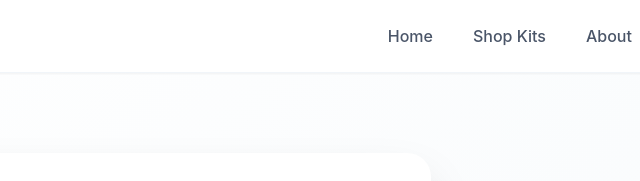
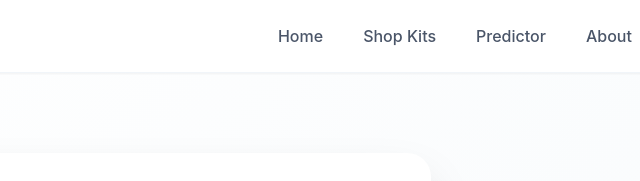
Before and after one commit to nikonlikes/nikonlikes.github.io, a website: page 404.html in a window 1280 px wide. Shown: the top 181 px of the page, 509-1149 px from the left. Drawn offline with Linux system fonts and the light colour scheme.

Commit message:
fixed nav

```diff
--- a/404.html
+++ b/404.html
@@ -23,6 +23,7 @@
           <ul class="nav-menu">
             <li><a href="index.html">Home</a></li>
             <li><a href="kits.html">Shop Kits</a></li>
+            <li><a href="predictor.html">Predictor</a></li>
             <li><a href="about.html">About</a></li>
             <li><a href="cart.html" class="cart-link" aria-label="Shopping cart">Cart (<span id="cart-count">0</span>)</a></li>
           </ul>
```
Also changed, not shown: about.html (+1 -0 lines), cart.html (+1 -0 lines), kit-detail.html (+1 -0 lines), kits.html (+1 -0 lines).
